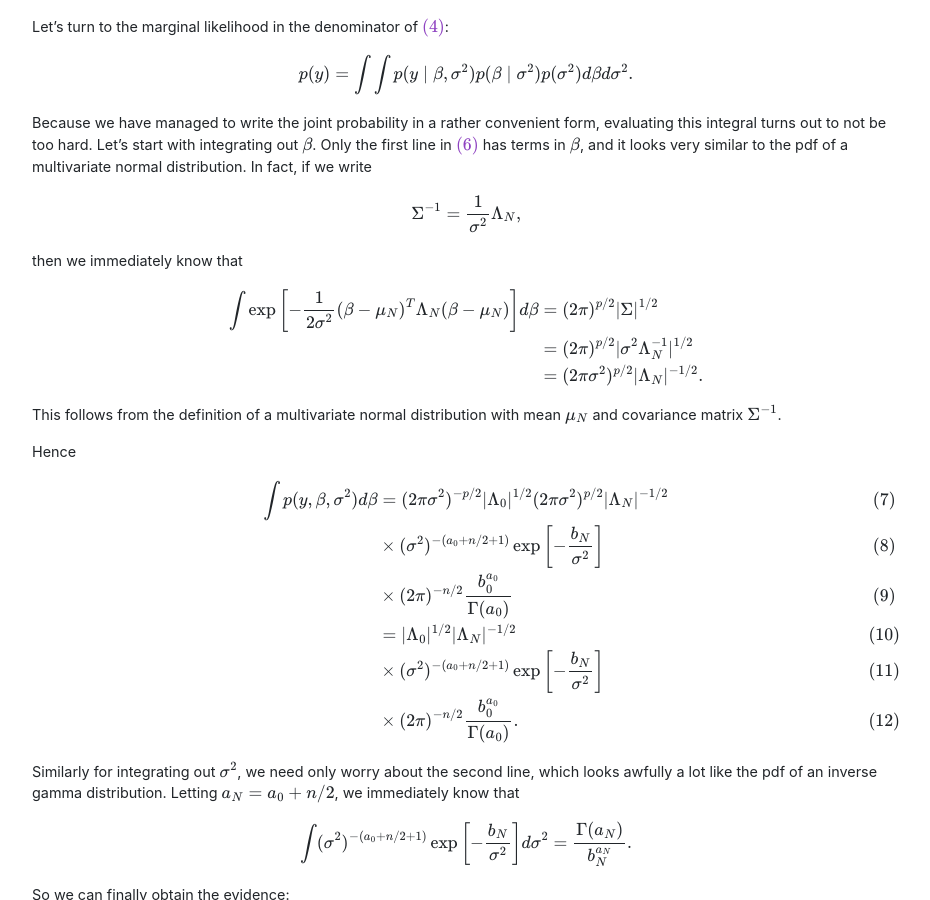
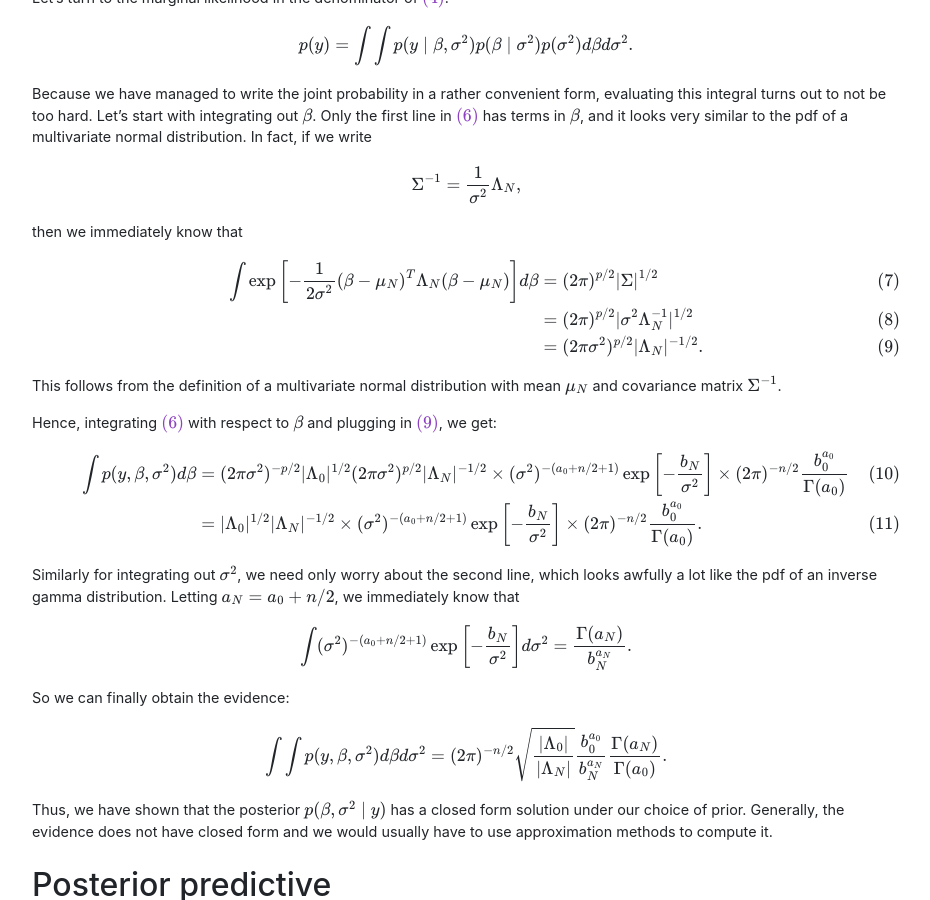
Before and after one commit to maja-burrack/maja-burrack.github.io, a Jekyll site: the page built from _posts/2025-04-23-bayesian-linear-regression.md, in a window 1280 px wide and 900 px high, scrolled down 3793 px. Shown: the whole window, without its empty margins (174-1104 px from the left). Built offline with Jekyll 4.4.1, drawn with Linux system fonts in a browser that asks for light colours; some of the changed text lies outside the part shown.

Commit message:
minor changes to formulas

```diff
--- a/_posts/2025-04-23-bayesian-linear-regression.md
+++ b/_posts/2025-04-23-bayesian-linear-regression.md
@@ -119,20 +119,18 @@
 \end{align}
 $$
 
-Collecting the exponents:
+Collecting the exponents, this is equal to:
 
 $$
-\begin{multline}
-p(y \mid \beta, \sigma^2)p(\beta \mid \sigma^2)p(\sigma^2) \\
-	= (2\pi\sigma^2)^{-n/2} (2\pi\sigma^2)^{-p/2}|\Lambda_0|^{1/2} \frac{b_0^{a_0}}{\Gamma(a_0)}(\sigma^2)^{-(a_0+1)}
-	\exp
+\begin{align}
+(2\pi\sigma^2)^{-n/2} (2\pi\sigma^2)^{-p/2}|\Lambda_0|^{1/2} \frac{b_0^{a_0}}{\Gamma(a_0)}(\sigma^2)^{-(a_0+1)} \exp
 	\left[
 		\frac{-1}{2\sigma^2} (y-X\beta)^T(y-X\beta)
 		-\frac{1}{2}(\beta-\mu_0)^T\Lambda_0(\beta-\mu_0)
 		-\frac{b_0}{\sigma^2}
 	\right]
 \label{eq:joint-probability}
-\end{multline}
+\end{align}
 $$
 
 
@@ -240,23 +238,23 @@
 Now we can go back to \eqref{eq:joint-probability} and rewrite the exponent as
 
 $$
-\begin{gathered}
+\begin{aligned}
 	\left[ -\frac{1}{2\sigma^2}(y-X\beta)^T(y-X\beta) - \frac{1}{2\sigma^2}(\beta-\mu_0)^T\Lambda_0(\beta-\mu_0) - \frac{b_0}{\sigma^2} \right]
 
-	= -\frac{1}{2\sigma^2}\left[ (y-X\beta)^T(y-X\beta) + (\beta-\mu_0)^T\Lambda_0(\beta-\mu_0)  + 2b_0\right] \\
+	&= -\frac{1}{2\sigma^2}\left[ (y-X\beta)^T(y-X\beta) + (\beta-\mu_0)^T\Lambda_0(\beta-\mu_0)  + 2b_0\right] \\
 
-	= -\frac{1}{2\sigma^2} \left[
+	&= -\frac{1}{2\sigma^2} \left[
 		(\beta -\mu_N)^T\Lambda_N(\beta-\mu_N)
 		+ y^Ty
 		-\mu_N^T\Lambda_N\mu_N
 		+ \mu_0^T\Lambda_0\mu_0
 		+ 2b_0
 		\right] \\
-	= -\frac{1}{2\sigma^2} \left[
+	&= -\frac{1}{2\sigma^2} \left[
 		(\beta -\mu_N)^T\Lambda_N(\beta-\mu_N)
 		+ 2b_N
 		\right],
-\end{gathered}
+\end{aligned}
 $$
 
 where
@@ -329,29 +327,29 @@
 then we immediately know that
 
 $$
-\begin{aligned}
+\begin{align}
 \int \exp \left[ -\frac{1}{2\sigma^2}(\beta -\mu_N)^T\Lambda_N(\beta-\mu_N)  \right] d\beta
 &= (2\pi)^{p/2}|\Sigma|^{1/2} \\
 &= (2\pi)^{p/2}|\sigma^2\Lambda_N^{-1}|^{1/2} \\
-&= (2\pi\sigma^2)^{p/2}|\Lambda_N|^{-1/2}.
-\end{aligned}
+&= (2\pi\sigma^2)^{p/2}|\Lambda_N|^{-1/2}.\label{eq:beta-integral}
+\end{align}
 $$
 
 This follows from the definition of a multivariate normal distribution with mean $\mu_N$ and covariance matrix $\Sigma^{-1}$.
 
-Hence
+Hence, integrating \eqref{eq:joint-lines} with respect to $\beta$ and plugging in \eqref{eq:beta-integral}, we get:
 
 $$
 \begin{align}
 \int p(y, \beta, \sigma^2) d\beta
-	&= (2\pi\sigma^2)^{-p/2}|\Lambda_0|^{1/2}(2\pi\sigma^2)^{p/2}|\Lambda_N|^{-1/2}  \\
-		&\times (\sigma^2)^{-(a_0+n/2+1)}\exp \left[ -\frac{b_N}{\sigma^2}\right] \\
-		&\times (2\pi)^{-n/2}\frac{b_0^{a_0}}{\Gamma (a_0)} \\
+	&= (2\pi\sigma^2)^{-p/2}|\Lambda_0|^{1/2}(2\pi\sigma^2)^{p/2}|\Lambda_N|^{-1/2}
+		\times (\sigma^2)^{-(a_0+n/2+1)}\exp \left[ -\frac{b_N}{\sigma^2}\right]
+		\times (2\pi)^{-n/2}\frac{b_0^{a_0}}{\Gamma (a_0)} \\
 
 	&= |\Lambda_0|^{1/2}
-	|\Lambda_N|^{-1/2}  \\
-		&\times (\sigma^2)^{-(a_0+n/2+1)}\exp \left[ -\frac{b_N}{\sigma^2}\right] \\
-		&\times (2\pi)^{-n/2}\frac{b_0^{a_0}}{\Gamma (a_0)}. \\
+	|\Lambda_N|^{-1/2}
+		\times (\sigma^2)^{-(a_0+n/2+1)}\exp \left[ -\frac{b_N}{\sigma^2}\right]
+		\times (2\pi)^{-n/2}\frac{b_0^{a_0}}{\Gamma (a_0)}. \\
 \end{align}
 $$
 
```
